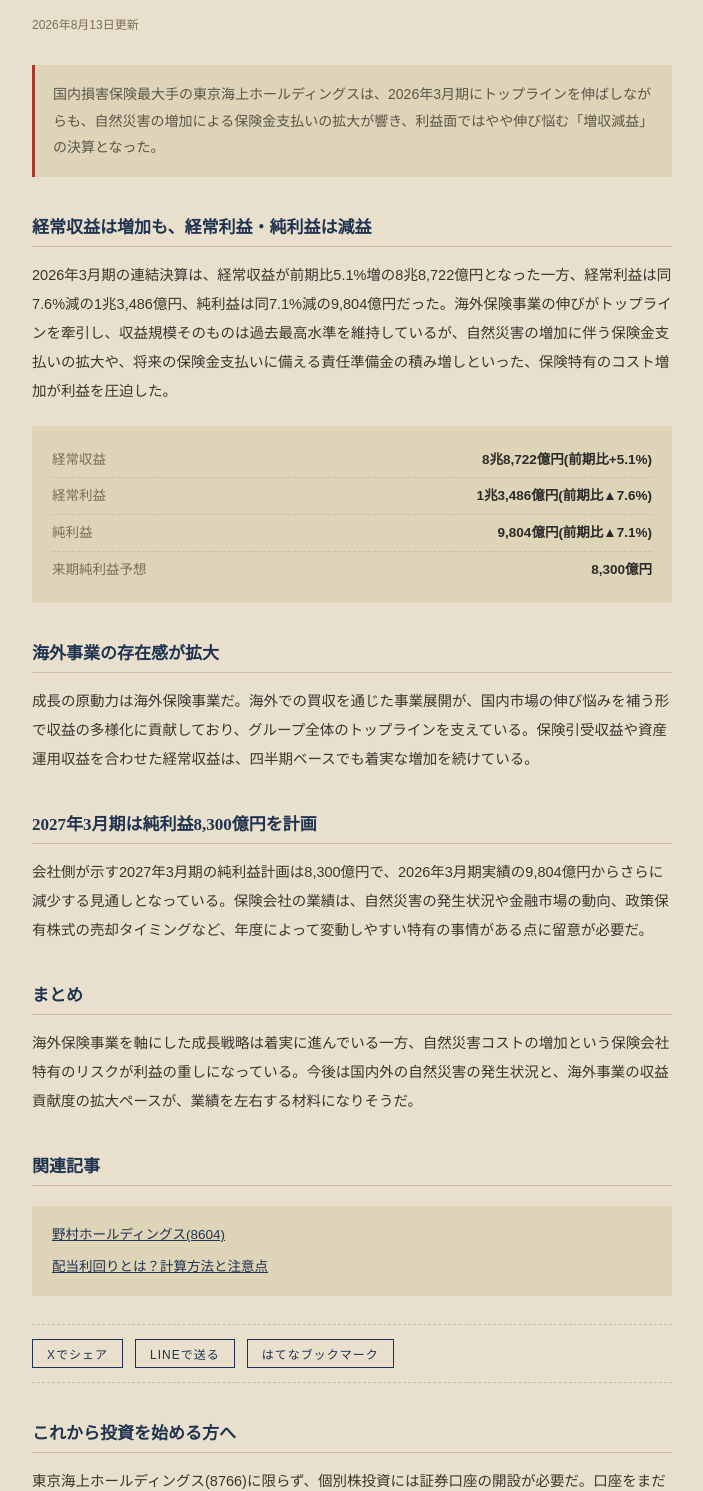
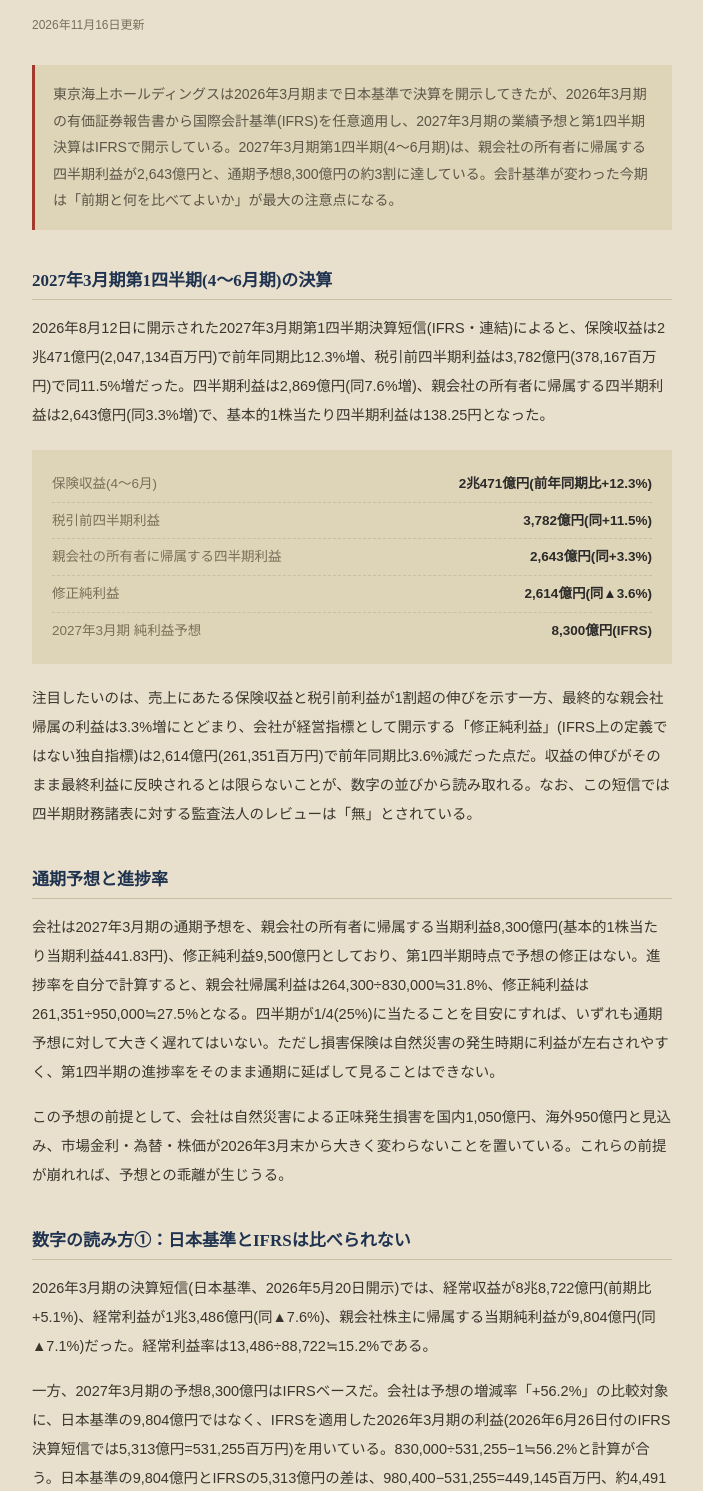
Before and after one commit to numachi-works/keisen-cho, a plain HTML site: page tokiomarine-8766.html in a window 1280 px wide. Shown: the part 353-1844 px from the top of the page, without its empty margins (288-991 px from the left). Drawn offline with Linux system fonts and the light colour scheme.

Commit message:
東京海上ホールディングス(8766)記事を2027年3月期第1四半期(IFRS)決算で拡充(日本基準とIFRSの比較不可を明記、通期予想の進捗率を追記)
Co-Authored-By: Claude Sonnet 5.5 <noreply@anthropic.com>
Claude-Session: https://claude.ai/code/session_01EwjSxQ61CiormT5E2xL6Yh

```diff
--- a/tokiomarine-8766.html
+++ b/tokiomarine-8766.html
@@ -14,17 +14,17 @@
 <link rel="apple-touch-icon" href="/apple-touch-icon.png">
 <meta name="viewport" content="width=device-width, initial-scale=1.0">
 <title>東京海上ホールディングス(8766)決算：増収でも自然災害コストで減益 | 罫線帳</title>
-<meta name="description" content="国内損害保険最大手の東京海上ホールディングスは、2026年3月期にトップラインを伸ばしながらも、自然災害の増加による保険金支払いの拡大が響き、利益面ではやや伸び悩む「増収減益」の決算となった。">
+<meta name="description" content="東京海上ホールディングスの2026年3月期決算(日本基準)と、IFRS初適用となる2027年3月期第1四半期(4〜6月期)決算を整理。純利益予想8,300億円は会計基準が異なるため、前期の日本基準9,804億円とは比べられない点を解説する。">
 <meta property="og:type" content="article">
 <meta property="og:site_name" content="罫線帳">
 <meta property="og:locale" content="ja_JP">
 <meta property="og:url" content="https://keisencho.com/tokiomarine-8766">
 <meta property="og:title" content="東京海上ホールディングス(8766)決算：増収でも自然災害コストで減益">
-<meta property="og:description" content="国内損害保険最大手の東京海上ホールディングスは、2026年3月期にトップラインを伸ばしながらも、自然災害の増加による保険金支払いの拡大が響き、利益面ではやや伸び悩む「増収減益」の決算となった。">
+<meta property="og:description" content="東京海上ホールディングスの2026年3月期決算(日本基準)と、IFRS初適用となる2027年3月期第1四半期(4〜6月期)決算を整理。純利益予想8,300億円は会計基準が異なるため、前期の日本基準9,804億円とは比べられない点を解説する。">
 <meta property="og:image" content="https://keisencho.com/og-image.png">
 <meta name="twitter:card" content="summary_large_image">
 <meta name="twitter:title" content="東京海上ホールディングス(8766)決算：増収でも自然災害コストで減益">
-<meta name="twitter:description" content="国内損害保険最大手の東京海上ホールディングスは、2026年3月期にトップラインを伸ばしながらも、自然災害の増加による保険金支払いの拡大が響き、利益面ではやや伸び悩む「増収減益」の決算となった。">
+<meta name="twitter:description" content="東京海上ホールディングスの2026年3月期決算(日本基準)と、IFRS初適用となる2027年3月期第1四半期(4〜6月期)決算を整理。純利益予想8,300億円は会計基準が異なるため、前期の日本基準9,804億円とは比べられない点を解説する。">
 <meta name="twitter:image" content="https://keisencho.com/og-image.png">
 <script async src="https://pagead2.googlesyndication.com/pagead/js/adsbygoogle.js?client=ca-pub-8069668191912447" crossorigin="anonymous"></script>
 <style>
@@ -62,10 +62,10 @@
   "@context": "https://schema.org",
   "@type": "Article",
   "headline": "東京海上ホールディングス(8766)決算：増収でも自然災害コストで減益",
-  "description": "国内損害保険最大手の東京海上ホールディングスは、2026年3月期にトップラインを伸ばしながらも、自然災害の増加による保険金支払いの拡大が響き、利益面ではやや伸び悩む「増収減益」の決算となった。",
+  "description": "東京海上ホールディングスの2026年3月期決算(日本基準)と、IFRS初適用となる2027年3月期第1四半期(4〜6月期)決算を整理。純利益予想8,300億円は会計基準が異なるため、前期の日本基準9,804億円とは比べられない点を解説する。",
   "image": "https://keisencho.com/og-image.png",
   "datePublished": "2026-09-09T06:22:47+09:00",
-  "dateModified": "2026-10-22T17:02:01+09:00",
+  "dateModified": "2026-11-16T09:50:04+09:00",
   "mainEntityOfPage": {
     "@type": "WebPage",
     "@id": "https://keisencho.com/tokiomarine-8766"
@@ -98,36 +98,54 @@
   <header class="art">
     <span class="tag">保険</span>
     <h1 class="art-title">東京海上ホールディングス(8766)<br>海外保険が牽引も、自然災害コストが利益を圧迫</h1>
-    <p class="meta-line">2026年8月13日更新</p>
+    <p class="meta-line">2026年11月16日更新</p>
   </header>
 
-  <p class="lead">国内損害保険最大手の東京海上ホールディングスは、2026年3月期にトップラインを伸ばしながらも、自然災害の増加による保険金支払いの拡大が響き、利益面ではやや伸び悩む「増収減益」の決算となった。</p>
+  <p class="lead">東京海上ホールディングスは2026年3月期まで日本基準で決算を開示してきたが、2026年3月期の有価証券報告書から国際会計基準(IFRS)を任意適用し、2027年3月期の業績予想と第1四半期決算はIFRSで開示している。2027年3月期第1四半期(4〜6月期)は、親会社の所有者に帰属する四半期利益が2,643億円と、通期予想8,300億円の約3割に達している。会計基準が変わった今期は「前期と何を比べてよいか」が最大の注意点になる。</p>
 
-  <h2 class="sec">経常収益は増加も、経常利益・純利益は減益</h2>
-  <p>2026年3月期の連結決算は、経常収益が前期比5.1%増の8兆8,722億円となった一方、経常利益は同7.6%減の1兆3,486億円、純利益は同7.1%減の9,804億円だった。海外保険事業の伸びがトップラインを牽引し、収益規模そのものは過去最高水準を維持しているが、自然災害の増加に伴う保険金支払いの拡大や、将来の保険金支払いに備える責任準備金の積み増しといった、保険特有のコスト増加が利益を圧迫した。</p>
+  <h2 class="sec">2027年3月期第1四半期(4〜6月期)の決算</h2>
+  <p>2026年8月12日に開示された2027年3月期第1四半期決算短信(IFRS・連結)によると、保険収益は2兆471億円(2,047,134百万円)で前年同期比12.3%増、税引前四半期利益は3,782億円(378,167百万円)で同11.5%増だった。四半期利益は2,869億円(同7.6%増)、親会社の所有者に帰属する四半期利益は2,643億円(同3.3%増)で、基本的1株当たり四半期利益は138.25円となった。</p>
 
   <div class="figures">
-    <div><span class="k">経常収益</span><span class="v">8兆8,722億円(前期比+5.1%)</span></div>
-    <div><span class="k">経常利益</span><span class="v">1兆3,486億円(前期比▲7.6%)</span></div>
-    <div><span class="k">純利益</span><span class="v">9,804億円(前期比▲7.1%)</span></div>
-    <div><span class="k">来期純利益予想</span><span class="v">8,300億円</span></div>
+    <div><span class="k">保険収益(4〜6月)</span><span class="v">2兆471億円(前年同期比+12.3%)</span></div>
+    <div><span class="k">税引前四半期利益</span><span class="v">3,782億円(同+11.5%)</span></div>
+    <div><span class="k">親会社の所有者に帰属する四半期利益</span><span class="v">2,643億円(同+3.3%)</span></div>
+    <div><span class="k">修正純利益</span><span class="v">2,614億円(同▲3.6%)</span></div>
+    <div><span class="k">2027年3月期 純利益予想</span><span class="v">8,300億円(IFRS)</span></div>
   </div>
 
-  <h2 class="sec">海外事業の存在感が拡大</h2>
-  <p>成長の原動力は海外保険事業だ。海外での買収を通じた事業展開が、国内市場の伸び悩みを補う形で収益の多様化に貢献しており、グループ全体のトップラインを支えている。保険引受収益や資産運用収益を合わせた経常収益は、四半期ベースでも着実な増加を続けている。</p>
+  <p>注目したいのは、売上にあたる保険収益と税引前利益が1割超の伸びを示す一方、最終的な親会社帰属の利益は3.3%増にとどまり、会社が経営指標として開示する「修正純利益」(IFRS上の定義ではない独自指標)は2,614億円(261,351百万円)で前年同期比3.6%減だった点だ。収益の伸びがそのまま最終利益に反映されるとは限らないことが、数字の並びから読み取れる。なお、この短信では四半期財務諸表に対する監査法人のレビューは「無」とされている。</p>
 
-  <h2 class="sec">2027年3月期は純利益8,300億円を計画</h2>
-  <p>会社側が示す2027年3月期の純利益計画は8,300億円で、2026年3月期実績の9,804億円からさらに減少する見通しとなっている。保険会社の業績は、自然災害の発生状況や金融市場の動向、政策保有株式の売却タイミングなど、年度によって変動しやすい特有の事情がある点に留意が必要だ。</p>
+  <h2 class="sec">通期予想と進捗率</h2>
+  <p>会社は2027年3月期の通期予想を、親会社の所有者に帰属する当期利益8,300億円(基本的1株当たり当期利益441.83円)、修正純利益9,500億円としており、第1四半期時点で予想の修正はない。進捗率を自分で計算すると、親会社帰属利益は264,300÷830,000≒31.8%、修正純利益は261,351÷950,000≒27.5%となる。四半期が1/4(25%)に当たることを目安にすれば、いずれも通期予想に対して大きく遅れてはいない。ただし損害保険は自然災害の発生時期に利益が左右されやすく、第1四半期の進捗率をそのまま通期に延ばして見ることはできない。</p>
+  <p>この予想の前提として、会社は自然災害による正味発生損害を国内1,050億円、海外950億円と見込み、市場金利・為替・株価が2026年3月末から大きく変わらないことを置いている。これらの前提が崩れれば、予想との乖離が生じうる。</p>
+
+  <h2 class="sec">数字の読み方①：日本基準とIFRSは比べられない</h2>
+  <p>2026年3月期の決算短信(日本基準、2026年5月20日開示)では、経常収益が8兆8,722億円(前期比+5.1%)、経常利益が1兆3,486億円(同▲7.6%)、親会社株主に帰属する当期純利益が9,804億円(同▲7.1%)だった。経常利益率は13,486÷88,722≒15.2%である。</p>
+  <p>一方、2027年3月期の予想8,300億円はIFRSベースだ。会社は予想の増減率「+56.2%」の比較対象に、日本基準の9,804億円ではなく、IFRSを適用した2026年3月期の利益(2026年6月26日付のIFRS決算短信では5,313億円=531,255百万円)を用いている。830,000÷531,255−1≒56.2%と計算が合う。日本基準の9,804億円とIFRSの5,313億円の差は、980,400−531,255=449,145百万円、約4,491億円にのぼる。したがって「9,804億円から8,300億円へ減る」と読むのは誤りで、旧版の本記事にあったそのような記述は、会計基準の違いを考慮していなかったため改めた。</p>
+
+  <h2 class="sec">数字の読み方②：売上と利益の関係</h2>
+  <p>第1四半期の親会社帰属利益を保険収益で割ると、264,300÷2,047,134≒12.9%、税引前利益率は378,167÷2,047,134≒18.5%となる。税引前から親会社帰属までの間には税金と非支配持分(親会社以外の株主に帰属する利益)が入るため、四半期利益2,869億円から親会社帰属2,643億円を引いた約226億円が非支配持分に相当する計算になる(286,886−264,300=22,586百万円)。ただし、この差の内訳は短信の表だけでは確認できないため、筆者の整理としてお読みいただきたい。</p>
+
+  <h2 class="sec">配当と株主還元</h2>
+  <p>2026年3月期の年間配当は218円(中間105.5円、期末112.5円)で、2027年3月期の予想は年間245円(中間・期末とも122.5円)だ。増額幅は27円、率にして245÷218−1≒12.4%である。配当予想は第1四半期時点で修正されていない。</p>
+
+  <h2 class="sec">次の注目点</h2>
+  <p>次の焦点は、2027年3月期の第2四半期(4〜9月期)決算だ。開示時期は例年11月ごろだが、今回の日程は確認できていない。第2四半期では、①通期予想に対する進捗率が前述の約3割から大きく動くか、②自然災害による正味発生損害が前提の国内1,050億円・海外950億円に対しどの程度かかっているか、③修正純利益が前年同期比でマイナスの傾向を脱するか、の3点を見ておきたい。</p>
 
   <h2 class="sec">まとめ</h2>
-  <p>海外保険事業を軸にした成長戦略は着実に進んでいる一方、自然災害コストの増加という保険会社特有のリスクが利益の重しになっている。今後は国内外の自然災害の発生状況と、海外事業の収益貢献度の拡大ペースが、業績を左右する材料になりそうだ。</p>
+  <p>東京海上HDは今期からIFRSに移行し、純利益予想8,300億円は前期の日本基準の純利益と単純比較できない。第1四半期は保険収益・税引前利益が1割超伸びた一方、親会社帰属利益は3.3%増、修正純利益は3.6%減と伸びに差が出た。通期予想の進捗は親会社帰属利益ベースで約31.8%だが、自然災害や金融市場の動向で変わりうるため、次回決算で確認したい。本記事は情報提供であり、投資判断はご自身の責任で行っていただきたい。</p>
 
-
+  <h2 class="sec">出典</h2>
+  <p style="font-size:13px;margin:0 0 6px;"><a href="https://www2.jpx.co.jp/disc/87660/081220260812517826_tse-qcedifsm-87660-20260812387660-ixbrl.htm" target="_blank" rel="noopener" style="color:#1F3350;">東京海上ホールディングス「2027年3月期 第1四半期決算短信〔IFRS〕(連結)」(日本取引所グループ、2026年8月12日)</a></p>
+  <p style="font-size:13px;margin:0 0 6px;"><a href="https://www2.jpx.co.jp/disc/87660/081220260626581200_tse-acedifsm-87660-20260626387660-ixbrl.htm" target="_blank" rel="noopener" style="color:#1F3350;">東京海上ホールディングス「2026年3月期 決算短信〔IFRS〕(連結)」(日本取引所グループ、2026年6月26日)</a></p>
+  <p style="font-size:13px;margin:0 0 6px;"><a href="https://www.tokiomarinehd.com/ir/event/presentation/2025/gi58a80000002zwa-att/4Q_FY2025_Summary_Report_j.pdf" target="_blank" rel="noopener" style="color:#1F3350;">東京海上ホールディングス「2026年3月期 決算短信〔日本基準〕(連結)」(2026年5月20日)</a></p>
 
   <h2 class="sec">関連記事</h2>
   <div style="background:#DED4B8;padding:16px 20px;margin:20px 0;">
     <p style="font-size:13.5px;line-height:1.9;margin:0 0 6px;"><a href="nomura-8604.html" style="color:#1F3350;">野村ホールディングス(8604)</a></p>
-    <p style="font-size:13.5px;line-height:1.9;margin:0;"><a href="glossary-haito-riritsu.html" style="color:#1F3350;">配当利回りとは？計算方法と注意点</a></p>
+    <p style="font-size:13.5px;line-height:1.9;margin:0 0 6px;"><a href="glossary-haito-riritsu.html" style="color:#1F3350;">配当利回りとは？計算方法と注意点</a></p>
+    <p style="font-size:13.5px;line-height:1.9;margin:0;"><a href="glossary-kessan-tanshin.html" style="color:#1F3350;">決算短信の読み方｜最初に見るべき3つの数字</a></p>
   </div>
 
   <div style="display:flex;gap:12px;margin:28px 0;padding:14px 0;border-top:1px dashed #C9BFA0;border-bottom:1px dashed #C9BFA0;">
```
